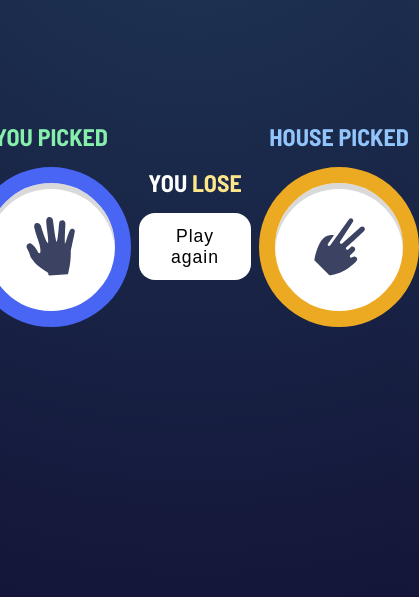
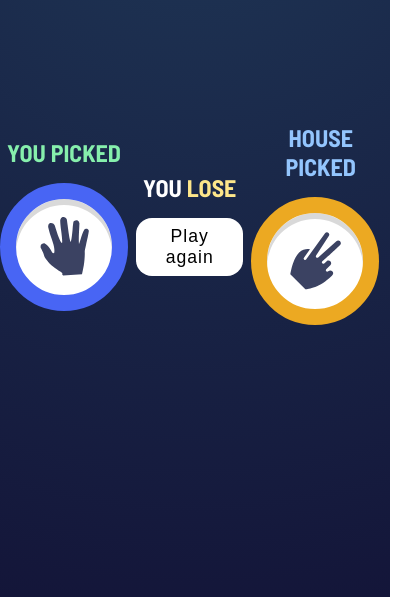
Before and after one commit to RazaNaqsh/RockPaperScissors-V2, a plain HTML site: page index.html in a window 390 px wide. Both pictures are taken after a click on the element 83 px from the left and 372 px from the top of the page. Shown: the part 247-844 px from the top of the page, 419 px wide, since content can reach past the window. Drawn offline with Linux system fonts and the light colour scheme.

Commit message:
button size adjust for smaller screens

```diff
--- a/script.js
+++ b/script.js
@@ -24,10 +24,6 @@ reset.addEventListener("click", () => {
 	mainScreen.style.display = "flex";
 	selection.style.display = "none";
 });
-// when we click any of game buttons
-// an event listeners calls a function that takes two parameters
-// compares two of them and declare winner using conditions and return a val
-// that returned val will increase score or not
 
 let score = 0;
 
--- a/style.css
+++ b/style.css
@@ -184,4 +184,12 @@ div.btn:active {
 		gap: 0; */
 		gap: 0.5rem;
 	}
+	button.btn {
+		width: 3.5rem;
+		height: 3.5rem;
+		padding: 3rem;
+	}
+	.resetBtn {
+		padding: 0.5rem;
+	}
 }
```
Also changed, not shown: .eslintrc.json (added).
